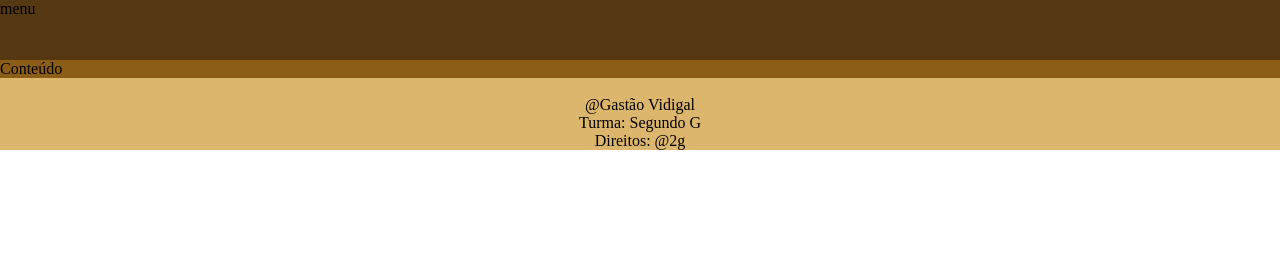
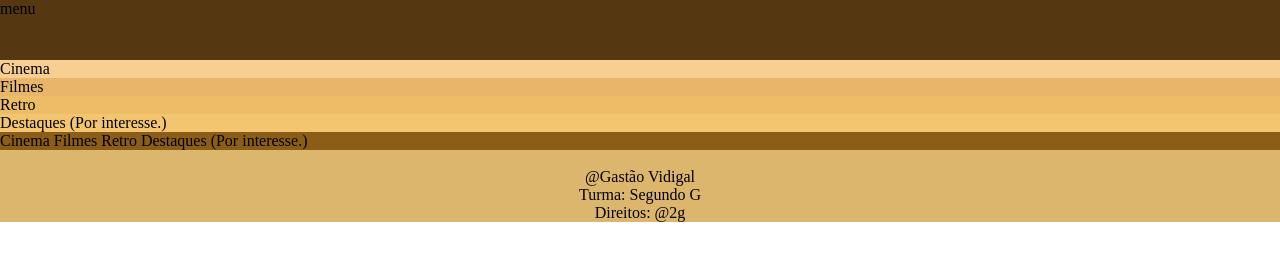
Before and after one commit to nifbastiani/2g2t, a plain HTML site: page index.html in a window 1280 px wide. Drawn offline with Linux system fonts and the light colour scheme.

Commit message:
Add files via upload

```diff
--- a/index.html
+++ b/index.html
@@ -12,7 +12,27 @@
         menu
     </header>
     <section class="conteudo">
-        Conteúdo
+        <div class="info-cinema">
+            Cinema
+        </div>
+        <div class="info-filmes">
+            Filmes
+        </div>
+        <div class="info-retro">
+            Retro
+        </div>
+        <div class="info-destaque">
+            Destaques (Por interesse.)
+        </div>
+
+        Cinema
+
+        Filmes
+
+        Retro
+
+        Destaques (Por interesse.)
+
     </section>
     <footer class="rodape">
         <br>
--- a/mob.css
+++ b/mob.css
@@ -19,3 +19,23 @@
  width: 100%;
  text-align: center;
 }
+
+.info-cinema {
+    width: 100%;
+    background-color: rgb(247, 207, 147);
+}
+
+.info-filmes {
+    width: 100%;
+    background-color: rgb(231, 182, 107);
+}
+
+.info-retro {
+    width: 100%;
+    background-color: rgb(236, 189, 102);
+}
+
+.info-destaque {
+    width: 100%;
+    background-color: rgb(243, 197, 112);
+}
```
